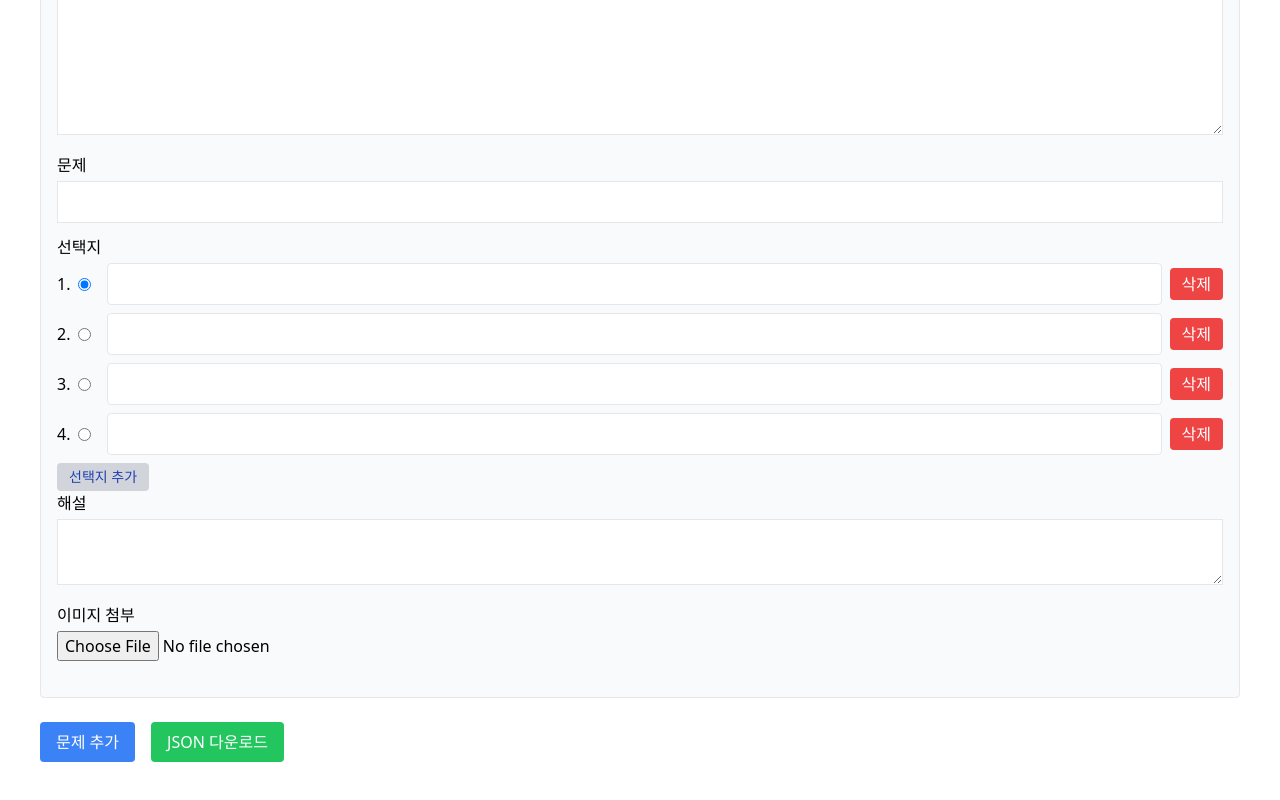
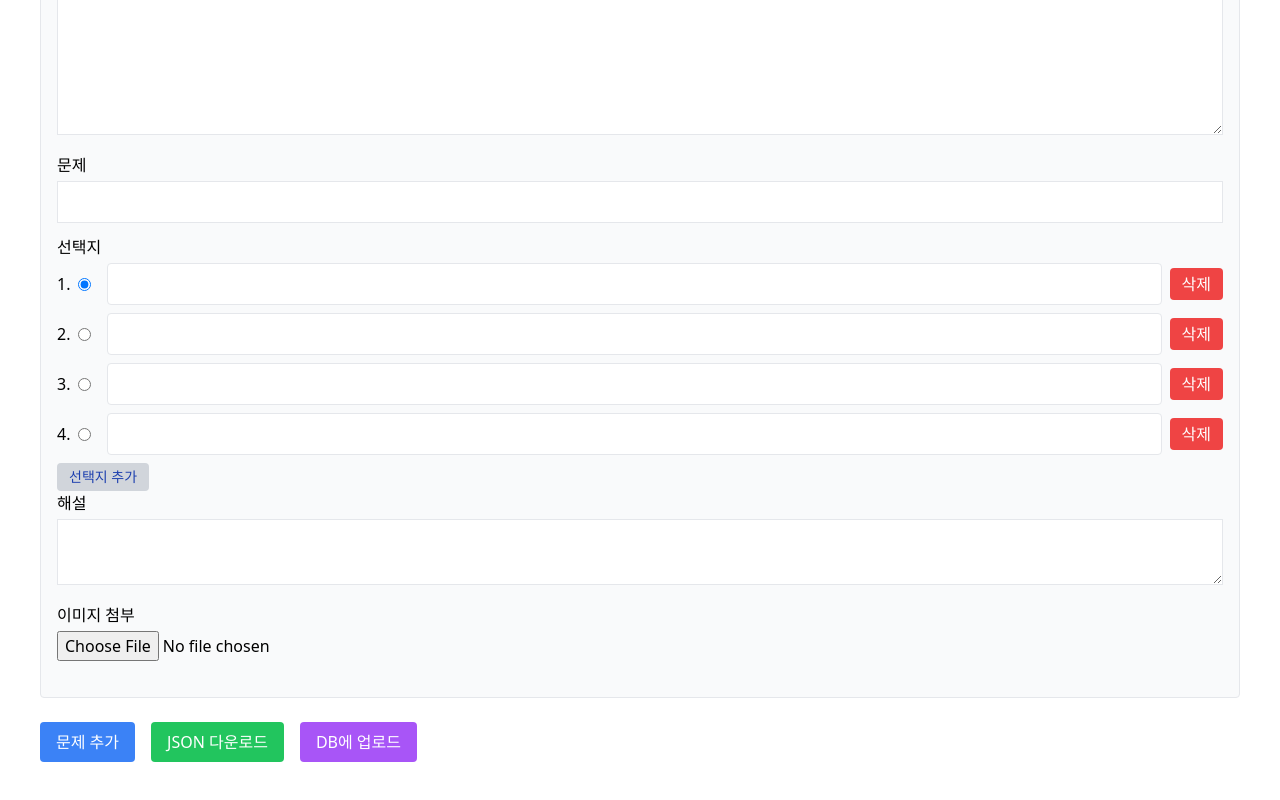
Before and after one commit to gonacon/quiz-webapp, a React (Create React App) app: page /#/create in a window 1280 px wide. Shown: the part 470-1270 px from the top of the page. Built offline with nearby package versions, Linux system fonts and the light colour scheme; no server answers; what realm-web would draw is missing.

Commit message:
feat: createQuestionSet 연동 구조 개선 - DB에 업로드 하는 기능 추가 - 서버 함수 생성

```diff
--- a/src/components/layout/Sidebar.tsx
+++ b/src/components/layout/Sidebar.tsx
@@ -101,7 +101,7 @@ const Sidebar: React.FC<Props> = ({
                                     subject === s
                                         ? 'bg-blue-500 text-white'
                                         : 'bg-white border text-gray-700 hover:bg-gray-50'
-                                }`}
+                                    }`}
                             >
                                 <span>{translateSubject(s)}</span>
                                 <span className={`text-xs px-2 py-0.5 rounded-full ${
--- a/src/constants/messages.ts
+++ b/src/constants/messages.ts
@@ -45,6 +45,7 @@ export const UI_MESSAGES = {
     FILE_TITLE_PLACEHOLDER: '예: 중3_국어_1학기_중간',
     CREATE_QUESTION_TITLE: '문제 생성',
     FILE_TITLE_LABEL: '파일 제목 (확장자 제외)',
+    FILE_TITLE_REQUIRED: '파일 제목을 입력해주세요.',
 } as const;
 
 // 과목 번역
--- a/src/lib/realm.ts
+++ b/src/lib/realm.ts
@@ -61,12 +61,41 @@ export async function getQuestionSets(grade: string, semester: string, examType:
 export async function findQuestions(questionSetId: string) {
   try {
       const user = await getAuthenticatedUser();
-
-    return await user.functions.callFunction("findQuestions", {
-      questionSetId,
-    });
+      return await user.functions.callFunction("findQuestions", {
+        questionSetId,
+      });
   } catch (error) {
     console.error('Realm 함수 호출 실패!', error);
     throw error;
   }
 }
+
+interface QuestionPayload {
+    passageTitle: string;
+    passage: string;
+    question: string;
+    choices: string[];
+    answer: number;
+    explanation: string;
+    type: string;
+    image: string;
+}
+
+export interface QuizPayload {
+    name: string;
+    grade: string;
+    semester: string;
+    examType: string;
+    subject: string;
+    questions: QuestionPayload[];
+}
+
+export async function createQuestionSet(payload: QuizPayload) {
+  try {
+      const user = await getAuthenticatedUser();
+      return await user.functions.callFunction("createQuestionSet", payload);
+  } catch (error) {
+      console.error('Realm 함수 호출 실패! (createQuestionSet)', error);
+      throw error;
+  }
+}
--- a/src/pages/CreateQuestion.tsx
+++ b/src/pages/CreateQuestion.tsx
@@ -6,6 +6,7 @@ import ScrollToTopButton from "components/layout/ScrollToTopButton";
 import { exportToJsonFile } from "utils/exportToJsonFile";
 import { INITIAL_FILTER_STATE, DEFAULT_QUESTION_TEMPLATE, QUESTION_TYPES } from "constants/defaults";
 import { UI_MESSAGES } from "constants/messages";
+import { createQuestionSet, QuizPayload } from "lib/realm";
 
 interface Question {
     passageTitle: string;
@@ -25,12 +26,8 @@ const CreateQuestion: React.FC = () => {
     const [examType, setExamType] = useState(INITIAL_FILTER_STATE.examType);
     const [subject, setSubject] = useState(INITIAL_FILTER_STATE.subject);
     const [fileName, setFileName] = useState("");
-    const [questions, setQuestions] = useState<Question[]>([
-        {
-            ...DEFAULT_QUESTION_TEMPLATE,
-            type: QUESTION_TYPES.OBJECTIVE,
-        },
-    ]);
+    const [questions, setQuestions] = useState<Question[]>([{ ...DEFAULT_QUESTION_TEMPLATE, type: QUESTION_TYPES.OBJECTIVE, },]);
+    const [isUploading, setIsUploading] = useState(false); // ← 추가
 
     const questionRefs = useRef<HTMLDivElement[]>([]);
 
@@ -48,13 +45,15 @@ const CreateQuestion: React.FC = () => {
         setQuestions(updatedQuestions);
     };
 
-    const handleChoiceChange = (
-        qIndex: number,
-        cIndex: number,
-        value: string
-    ) => {
-        const updatedQuestions = [...questions];
-        updatedQuestions[qIndex].choices[cIndex] = value;
+    const handleChoiceChange = (qIndex: number, cIndex: number, value: string) => {
+        const updatedQuestions = questions.map((q, i) => {
+            if (i === qIndex) {
+                const newChoices = [...q.choices];
+                newChoices[cIndex] = value;
+                return { ...q, choices: newChoices };
+            }
+            return q;
+        });
         setQuestions(updatedQuestions);
     };
 
@@ -114,6 +113,36 @@ const CreateQuestion: React.FC = () => {
 
         const filename = `${grade}_${semester}_${examType}_${subject}_set.json`;
         exportToJsonFile(result, filename);
+    };
+
+    const uploadQuiz = async () => {
+        if (!fileName.trim()) {
+            alert(UI_MESSAGES.FILE_TITLE_REQUIRED);
+            return;
+        }
+        setIsUploading(true);
+        try {
+            const payload: QuizPayload = {
+                name: fileName,
+                grade,
+                semester,
+                examType,
+                subject,
+                questions: questions.map(q => ({
+                    ...q,
+                    type: q.type || QUESTION_TYPES.OBJECTIVE,
+                })),
+            };
+            const result = await createQuestionSet(payload);
+            alert("퀴즈가 성공적으로 업로드되었습니다!");
+            console.log("Upload result:", result);
+            // 필요시 navigate('/quiz');
+        } catch (error) {
+            alert("퀴즈 업로드에 실패했습니다. 콘솔을 확인해주세요.");
+            console.error("Upload failed:", error);
+        } finally {
+            setIsUploading(false);
+        }
     };
 
     return (
@@ -179,6 +208,13 @@ const CreateQuestion: React.FC = () => {
                     >
                         {UI_MESSAGES.DOWNLOAD_JSON}
                     </button>
+                    <button
+                        onClick={uploadQuiz}
+                        className="bg-purple-500 text-white px-4 py-2 rounded hover:bg-purple-600 disabled:bg-gray-400"
+                        disabled={isUploading}
+                    >
+                        {isUploading ? "업로드 중..." : "DB에 업로드"}
+                    </button>
                 </div>
             </div>
             <ScrollToTopButton />
```
Also changed, not shown: src/pages/QuizPage.tsx (indentation only).
